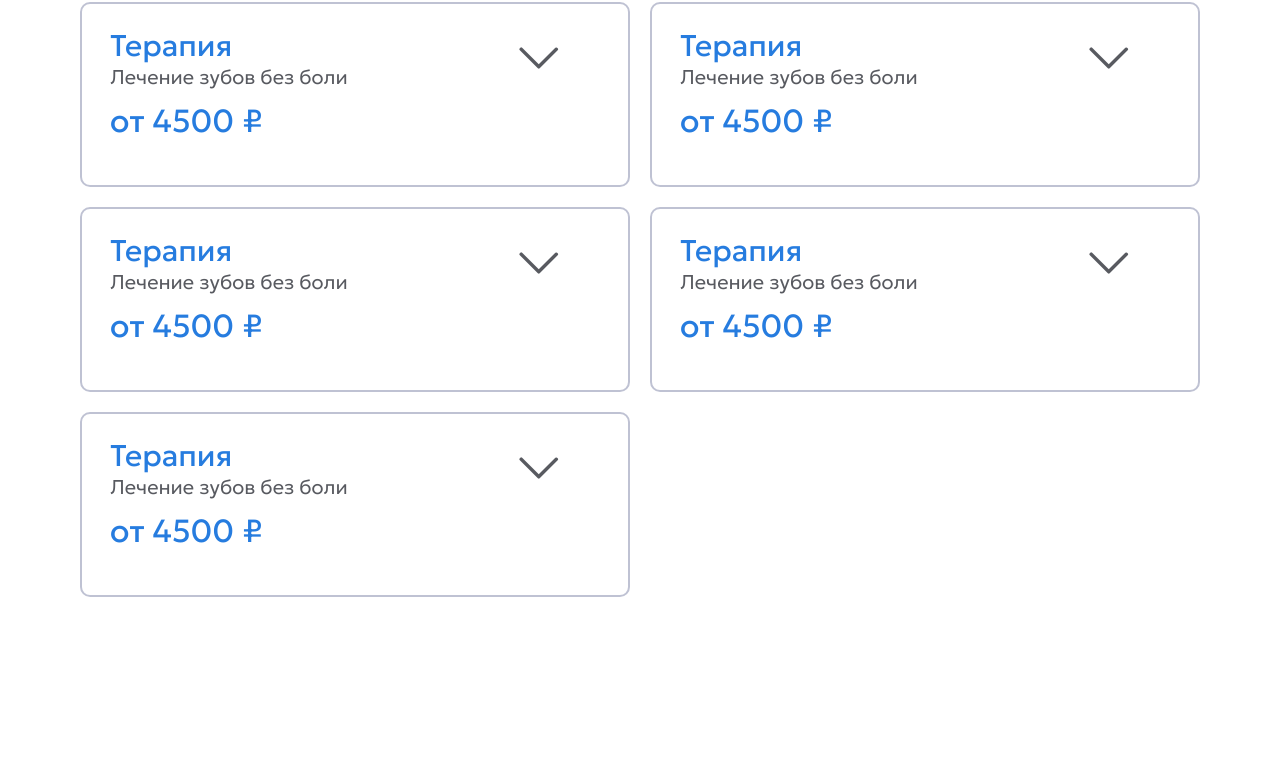
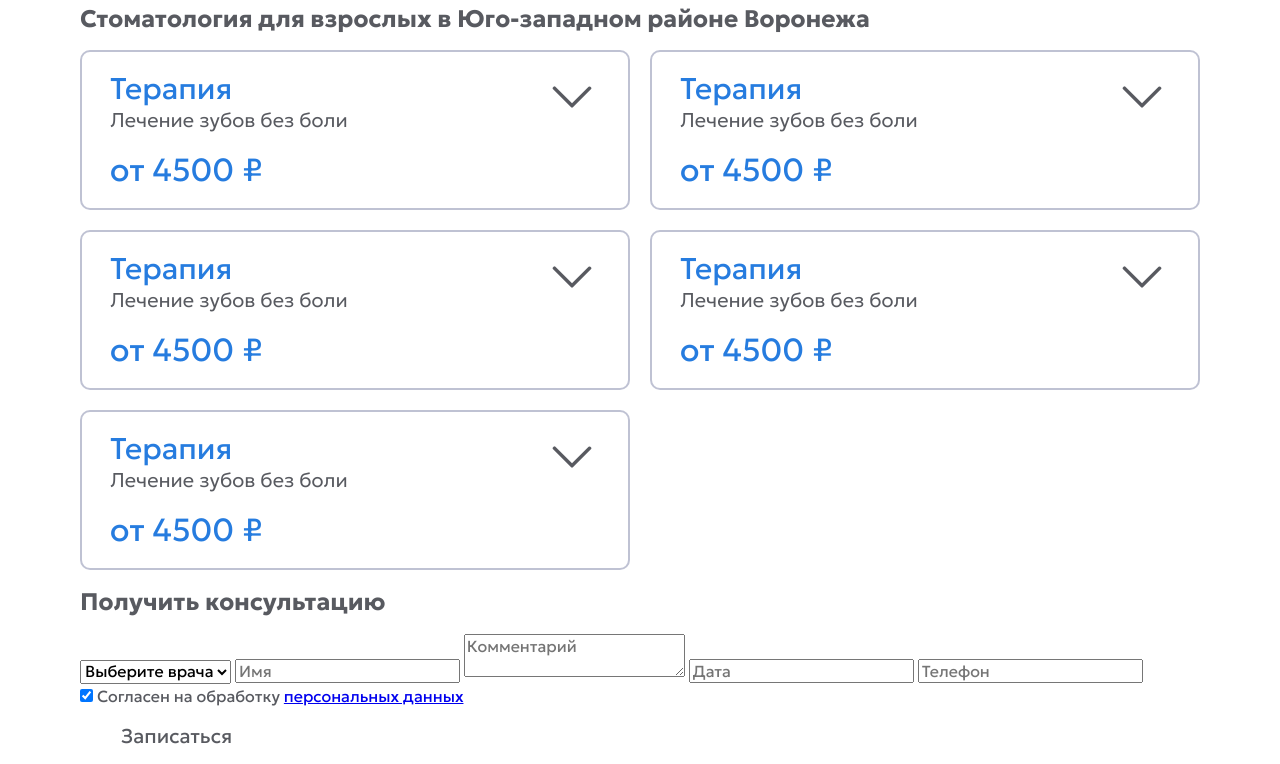
Before and after one commit to etozhejuicy/fakel24, a plain HTML site: page index.html in a window 1280 px wide. Shown: the part 744-1508 px from the top of the page. Before the commit the page ends 1341 px from the top, so only its background shows below. Drawn offline with Linux system fonts and the light colour scheme.

Commit message:
update styles

```diff
--- a/index.html
+++ b/index.html
@@ -1,11 +1,15 @@
 <!DOCTYPE html>
 <html lang="en">
-
   <head>
     <meta charset="UTF-8" />
-  <meta name="viewport" content="width=device-width, initial-scale=1.0, shrink-to-fit=no" />
-  <meta name="description"
-    content="Платная стоматология Факел – стоматологическая клиника для взрослых в Воронеже. У нас всегда доступные цены на все услуги: удаление зубов, лечение кариеса, отбеливание, протезирование, имплантация. Наша миссия сформировать в сознание людей, что посещение стоматологического кабинета больше не связно со страхом и болью." />
+    <meta
+      name="viewport"
+      content="width=device-width, initial-scale=1.0, shrink-to-fit=no"
+    />
+    <meta
+      name="description"
+      content="Платная стоматология Факел – стоматологическая клиника для взрослых в Воронеже. У нас всегда доступные цены на все услуги: удаление зубов, лечение кариеса, отбеливание, протезирование, имплантация. Наша миссия сформировать в сознание людей, что посещение стоматологического кабинета больше не связно со страхом и болью."
+    />
     <!-- primary styles -->
     <link rel="stylesheet" href="./dist/css/app.min.css" />
 
@@ -23,18 +27,25 @@
           <a class="header-logo" href="/">
             <div>стоматология</div>
             <div>Факел</div>
-          <img src="./assets/images/logo.svg" alt="Стоматология Факел" title="Стоматологическая клиника в Воронеже" />
+            <img
+              src="./assets/images/logo.svg"
+              alt="Стоматология Факел"
+              title="Стоматологическая клиника в Воронеже"
+            />
           </a>
           <div class="header-contacts">
             <button class="btn btn-white header-contacts-btn">
-            <!-- Запись на прием -->
-            ///
+              Запись на прием
             </button>
             <a class="link header-address" href="#map" title="Посмотреть карту">
               <i class="icon-location"></i>
               <span>г. Воронеж, ул. Маршака, д. 8</span>
             </a>
-          <a class="link header-phone" href="tel:+7 (473) 201-63-64" title="Позвонить по номеру">
+            <a
+              class="link header-phone"
+              href="tel:+7 (473) 201-63-64"
+              title="Позвонить по номеру"
+            >
               <i class="icon-phone"></i>
               <span>+7 (473) 201-63-64</span>
             </a>
@@ -73,7 +84,6 @@
         <button class="header-modal-btn scroll">
           <i class="icon-list-1"></i>
         </button>
-
       </div>
     </header>
 
@@ -83,6 +93,12 @@
         <div class="section-hero-swiper">
           <div class="swiper-container swiper-hero">
             <div class="swiper-wrapper">
+              <div class="swiper-slide">
+                <img src="./assets/images/h-slide_1.jpg" />
+              </div>
+              <div class="swiper-slide">
+                <img src="./assets/images/h-slide_2.jpg" />
+              </div>
               <div class="swiper-slide">
                 <img src="./assets/images/h-slide_1.jpg" />
               </div>
@@ -106,7 +122,7 @@
                       <p>Скидка первичным пациентам 900 руб!</p>
                     </div>
                     <div class="card-footer">
-                    <a href="#" class="btn btn-outline-primary btn-colored">
+                      <a href="#" class="btn btn-outline-primary">
                         Подробнее
                       </a>
                     </div>
@@ -147,7 +163,6 @@
                 </div>
               </div>
             </div>
-
           </div>
         </div>
       </div>
@@ -172,7 +187,9 @@
                   <i class="icon-arrow-down"></i>
                   <div class="card-footer">
                     <div>от 4500 ₽</div>
-                  <button type="button" class="btn btn-white">Записаться</button>
+                    <button type="button" class="btn btn-white">
+                      Записаться
+                    </button>
                   </div>
                 </div>
                 <a href="#link" class="stretched-link"></a>
@@ -186,7 +203,9 @@
                   <i class="icon-arrow-down"></i>
                   <div class="card-footer">
                     <div>от 4500 ₽</div>
-                  <button type="button" class="btn btn-white">Записаться</button>
+                    <button type="button" class="btn btn-white">
+                      Записаться
+                    </button>
                   </div>
                 </div>
                 <a href="#link" class="stretched-link"></a>
@@ -200,7 +219,9 @@
                   <i class="icon-arrow-down"></i>
                   <div class="card-footer">
                     <div>от 4500 ₽</div>
-                  <button type="button" class="btn btn-white">Записаться</button>
+                    <button type="button" class="btn btn-white">
+                      Записаться
+                    </button>
                   </div>
                 </div>
                 <a href="#link" class="stretched-link"></a>
@@ -214,7 +235,9 @@
                   <i class="icon-arrow-down"></i>
                   <div class="card-footer">
                     <div>от 4500 ₽</div>
-                  <button type="button" class="btn btn-white">Записаться</button>
+                    <button type="button" class="btn btn-white">
+                      Записаться
+                    </button>
                   </div>
                 </div>
                 <a href="#link" class="stretched-link"></a>
@@ -228,7 +251,9 @@
                   <i class="icon-arrow-down"></i>
                   <div class="card-footer">
                     <div>от 4500 ₽</div>
-                  <button type="button" class="btn btn-white">Записаться</button>
+                    <button type="button" class="btn btn-white">
+                      Записаться
+                    </button>
                   </div>
                 </div>
                 <a href="#link" class="stretched-link"></a>
@@ -236,6 +261,65 @@
             </div>
           </div>
         </div>
+      </section>
+
+      <!-- section consulatation -->
+      <section class="section-consult">
+        <div class="container">
+          <h2 class="section-consult-title">Получить консультацию</h2>
+          <form class="consult-form" action="?">
+            <select class="consult-form-select" name="consult-doctor" id="">
+              <option disabled selected>Выберите врача</option>
+              <option value="1">врач 1</option>
+              <option value="2">врач 2</option>
+            </select>
+            <input
+              class="consult-form-input"
+              type="text"
+              name="consult-patient"
+              placeholder="Имя"
+            />
+            <textarea
+              class="consult-form-comment"
+              name="consult-comment"
+              placeholder="Комментарий"
+            ></textarea>
+            <input
+              class="consult-form-input consult-form-input--date"
+              onfocus="(this.type='date')"
+              onblur="(this.type='text')"
+              placeholder="Дата"
+              name="consult-date"
+            />
+            <input
+              class="consult-form-input"
+              type="text"
+              placeholder="Телефон"
+              name="consult-phone"
+            />
+            <div class="consult-form-agree">
+              <input
+                type="checkbox"
+                name="consult-agree"
+                id="consult-agree"
+                checked
+              />
+              <label for="consult-agree">Согласен на обработку</label>
+              <a href="#" target="_blank">персональных данных</a>
+            </div>
+            <button class="btn btn-white" type="submit">Записаться</button>
+          </form>
+        </div>
+      </section>
+
+      <!-- section map -->
+      <section class="section-map" id="map">
+        <script
+          type="text/javascript"
+          charset="utf-8"
+          async
+          src="https://api-maps.yandex.ru/services/constructor/1.0/js/?um=constructor%3Ac96fd1d6812b0862b53f34e6337afe3a3353a9c02a4a2d3592090f83a5e4040d&amp;width=100%25&amp;height=350&amp;lang=ru_RU&amp;scroll=disable"
+        ></script>
       </section>
     </main>
 
@@ -301,5 +385,4 @@
       });
     </script>
   </body>
-
 </html>
--- a/src/scss/_variables.scss
+++ b/src/scss/_variables.scss
@@ -19,6 +19,9 @@
     left: 0;
     z-index: 1;
   }
+}
+
+h1 {
 }
 
 // container options
--- a/src/scss/pages/index.scss
+++ b/src/scss/pages/index.scss
@@ -215,17 +215,24 @@
   position: relative;
   z-index: 1;
   display: flex;
-  flex-direction: column;
-  row-gap: 10px;
-  column-gap: 10px;
+  row-gap: 14px;
+  column-gap: 14px;
   border: 2px solid rgba(44, 53, 109, 0.3);
   border-radius: 10px;
-  padding: 23px 28px;
+  padding: 18px 28px;
   transition: 0.4s ease;
+  @media (min-width: 1400px) {
+    padding: 23px 28px;
+    row-gap: 40px;
+    column-gap: 40px;
+  }
   & .card-body {
     display: grid;
     grid-template-columns: repeat(4, 1fr);
-    grid-template-rows: repeat(4, 1fr);
+    grid-template-rows: repeat(3, 1fr);
+    flex: 1 0 auto;
+    width: 100%;
+    height: 100%;
   }
   & .card-title {
     grid-area: 1 / 1 / 3 / 4;
@@ -257,11 +264,21 @@
   }
   & i {
     display: flex;
-    align-items: center;
-    justify-content: center;
-    grid-area: 1 / 4 / 3 / 5;
+    align-items: flex-start;
+    justify-content: flex-end;
+    grid-area: 1 / 4 / 4 / 5;
     flex: 0 1 auto;
-    font-size: 56px;
+    font-size: 80px;
+    @media (min-width: 720px) {
+      font-size: 80px;
+    }
+    @media (min-width: 1200px) {
+      grid-area: 1 / 4 / 3 / 5;
+      font-size: 56px;
+    }
+    @media (min-width: 1400px) {
+      font-size: 99px;
+    }
   }
   & .card-footer {
     grid-area: 3 / 1 / 5 / 5;
@@ -288,8 +305,12 @@
       position: relative;
       z-index: 2;
       display: none;
+      padding: 11px 48.5px;
+      font-weight: 400;
+      font-size: 22px;
+      line-height: 28px;
       pointer-events: all;
-      @media (min-width: 1200px) {
+      @media (min-width: 1400px) {
         display: inline-block;
         opacity: 0;
         visibility: hidden;
```
Also changed, not shown: dist/css/index.css, dist/css/index.min.css, 4 other files. Lines whose indentation alone changed are shown as unchanged.
